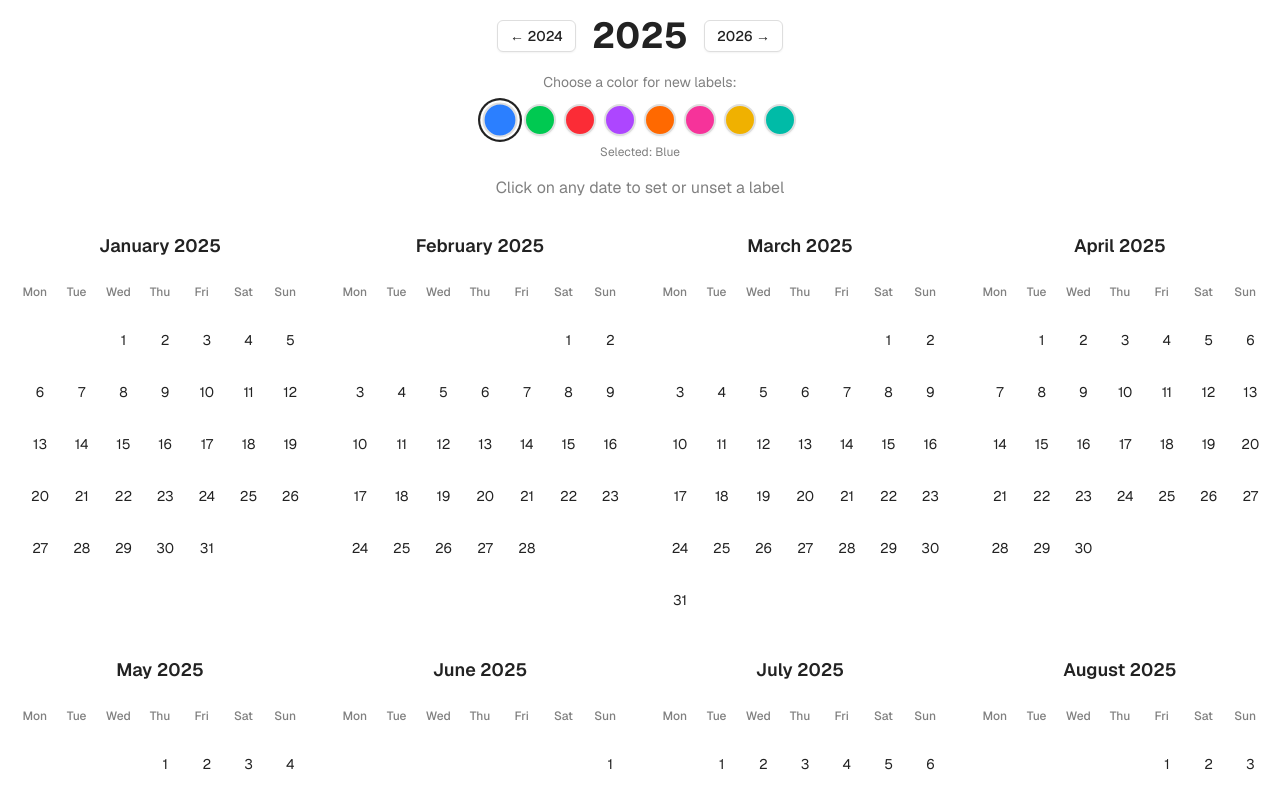
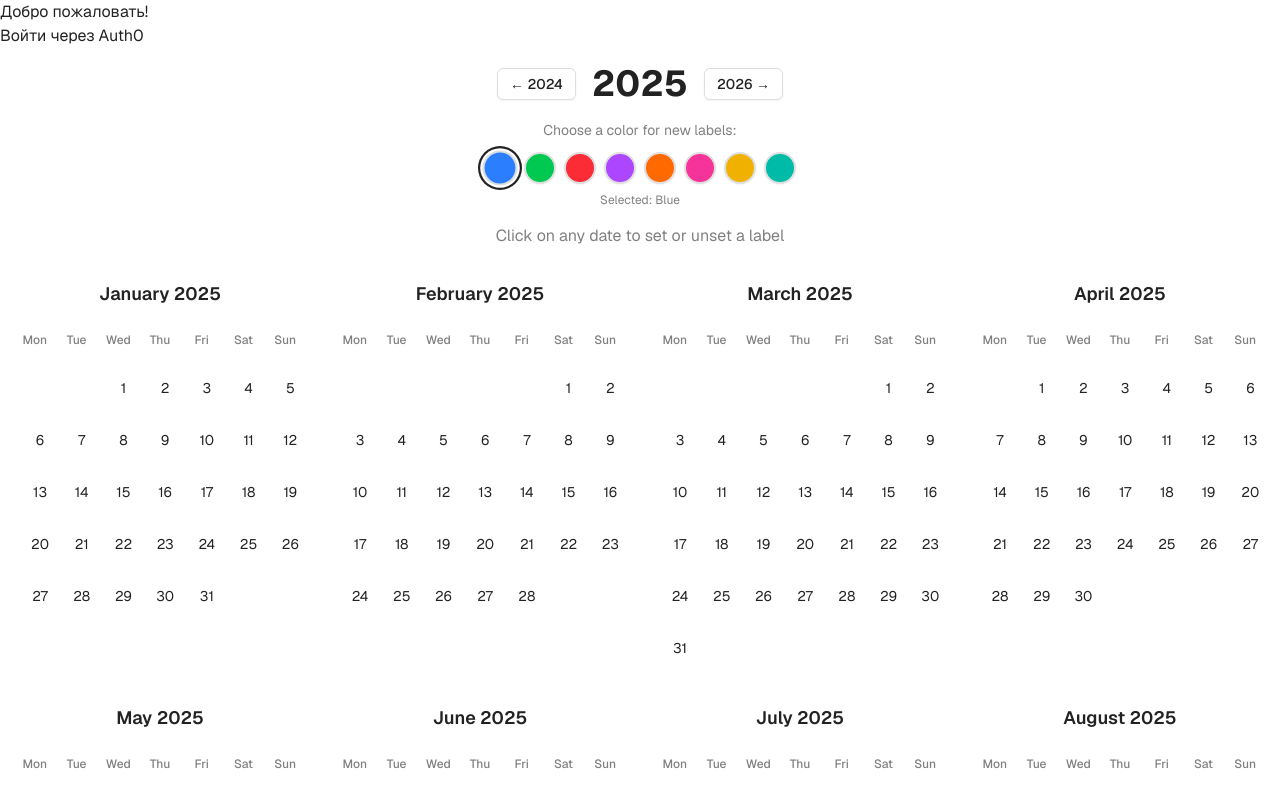
Before and after one commit to stasprovotorov/select-date, a Next.js app in the folder client/: page / in a window 1280 px wide. Shown: the top 800 px of the page. Built offline with nearby package versions, Linux system fonts and the light colour scheme.

Commit message:
Add AuthButton in Home func

```diff
--- a/client/app/page.tsx
+++ b/client/app/page.tsx
@@ -1,5 +1,12 @@
-import Calendar from "@/components/calendar"
+import Calendar from "@/components/calendar";
+import AuthButton from "./auth_button";
 
 export default function Home() {
-  return <Calendar />
+  return (
+    <main>
+      <h1>Добро пожаловать!</h1>
+      <AuthButton />
+      <Calendar />
+    </main>
+  );
 }
```
